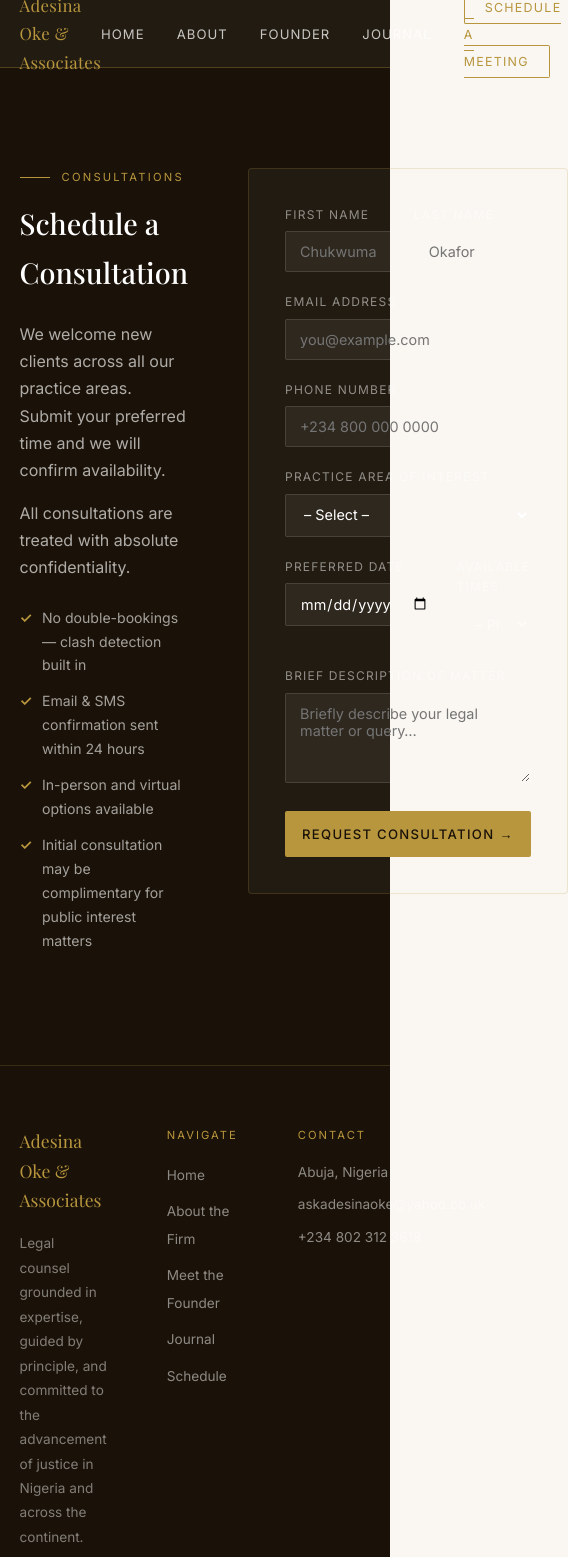
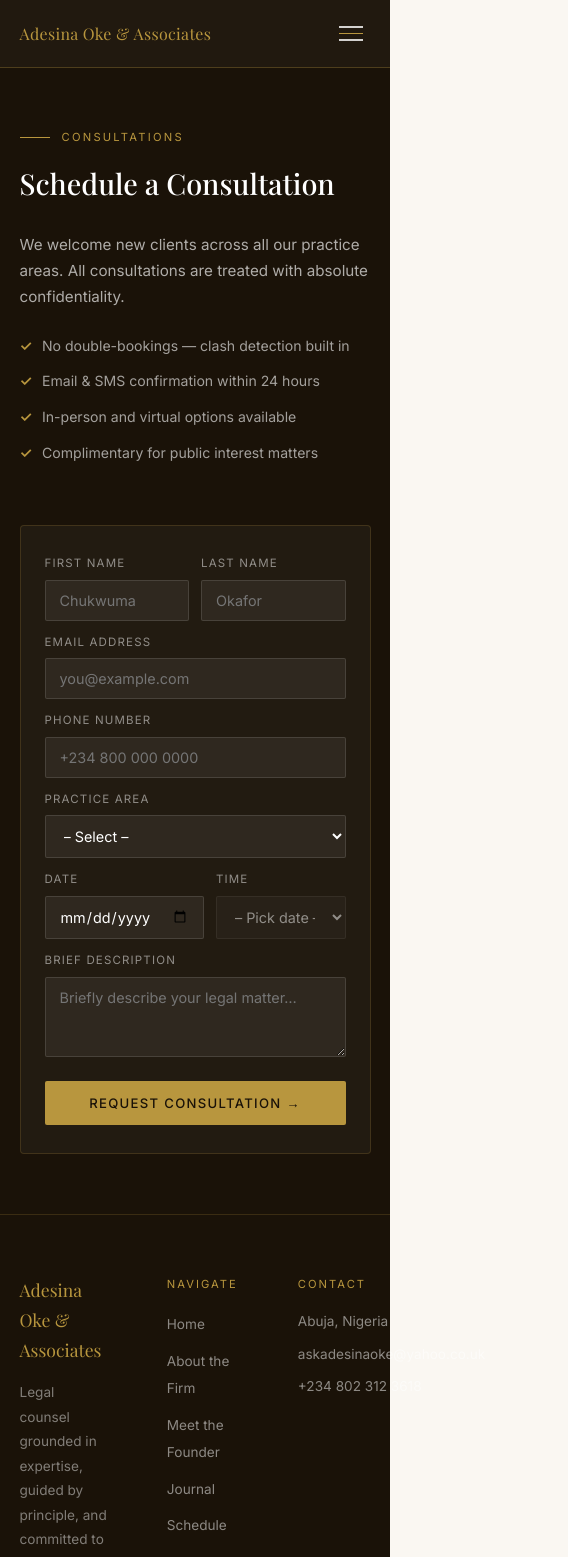
Before and after one commit to abdulsalamoke7-spec/adesina-oke-associates, a React (Vite) app in the folder adesina-oke/client/: page /schedule in a window 390 px wide. Shown: the top 1557 px of the page, 568 px wide, since content can reach past the window. Built offline with nearby package versions, Linux system fonts and the light colour scheme.

Commit message:
mobile optimization

```diff
--- a/adesina-oke/client/src/components/Navbar.jsx
+++ b/adesina-oke/client/src/components/Navbar.jsx
@@ -1,51 +1,10 @@
 import { useState, useEffect } from 'react'
 import { Link, useLocation } from 'react-router-dom'
-
-const styles = {
-  nav: {
-    position: 'fixed', top: 0, left: 0, right: 0, zIndex: 1000,
-    background: 'rgba(26,18,8,0.96)',
-    backdropFilter: 'blur(8px)',
-    borderBottom: '1px solid rgba(184,150,62,0.3)',
-    padding: '0 5vw',
-    display: 'flex', alignItems: 'center', justifyContent: 'space-between',
-    height: '68px',
-  },
-  logo: {
-    fontFamily: "'Playfair Display', serif",
-    color: '#B8963E',
-    fontSize: '1.05rem',
-    letterSpacing: '0.02em',
-    textDecoration: 'none',
-  },
-  links: {
-    display: 'flex', gap: '2rem', listStyle: 'none', alignItems: 'center',
-  },
-  link: {
-    color: 'rgba(255,255,255,0.75)',
-    textDecoration: 'none',
-    fontSize: '0.82rem',
-    letterSpacing: '0.08em',
-    textTransform: 'uppercase',
-    transition: 'color 0.2s',
-  },
-  cta: {
-    background: 'transparent',
-    border: '1px solid #B8963E',
-    color: '#B8963E',
-    padding: '8px 20px',
-    borderRadius: '2px',
-    fontSize: '0.78rem',
-    letterSpacing: '0.1em',
-    textTransform: 'uppercase',
-    transition: 'all 0.2s',
-    textDecoration: 'none',
-  },
-}
 
 export default function Navbar() {
   const location = useLocation()
   const [scrolled, setScrolled] = useState(false)
+  const [menuOpen, setMenuOpen] = useState(false)
 
   useEffect(() => {
     const onScroll = () => setScrolled(window.scrollY > 40)
@@ -53,34 +12,87 @@ export default function Navbar() {
     return () => window.removeEventListener('scroll', onScroll)
   }, [])
 
+  useEffect(() => { setMenuOpen(false) }, [location])
+
   const isActive = (path) => location.pathname === path
 
-  return (
-    <nav style={{ ...styles.nav, boxShadow: scrolled ? '0 2px 20px rgba(0,0,0,0.3)' : 'none' }}>
-      <Link to="/" style={styles.logo}>Adesina Oke &amp; Associates</Link>
-      <ul style={styles.links}>
-        {[
+  const navLinks = [
     { to: '/', label: 'Home' },
     { to: '/about', label: 'About' },
     { to: '/founder', label: 'Founder' },
     { to: '/journal', label: 'Journal' },
-        ].map(({ to, label }) => (
+  ]
+
+  return (
+    <>
+      <nav style={{
+        position: 'fixed', top: 0, left: 0, right: 0, zIndex: 1000,
+        background: 'rgba(26,18,8,0.97)',
+        backdropFilter: 'blur(8px)',
+        borderBottom: '1px solid rgba(184,150,62,0.3)',
+        padding: '0 5vw',
+        display: 'flex', alignItems: 'center', justifyContent: 'space-between',
+        height: '68px',
+        boxShadow: scrolled ? '0 2px 20px rgba(0,0,0,0.3)' : 'none',
+      }}>
+        <Link to="/" style={{ fontFamily: "'Playfair Display', serif", color: '#B8963E', fontSize: '1rem', letterSpacing: '0.02em', textDecoration: 'none', flexShrink: 0 }}>
+          Adesina Oke &amp; Associates
+        </Link>
+
+        <ul style={{ display: 'flex', gap: '2rem', listStyle: 'none', alignItems: 'center', margin: 0, padding: 0 }} className="desktop-nav">
+          {navLinks.map(({ to, label }) => (
             <li key={to}>
-            <Link
-              to={to}
-              style={{
-                ...styles.link,
-                color: isActive(to) ? '#B8963E' : 'rgba(255,255,255,0.75)',
-              }}
-            >
+              <Link to={to} style={{ color: isActive(to) ? '#B8963E' : 'rgba(255,255,255,0.75)', textDecoration: 'none', fontSize: '0.82rem', letterSpacing: '0.08em', textTransform: 'uppercase' }}>
                 {label}
               </Link>
             </li>
           ))}
           <li>
-          <Link to="/schedule" style={styles.cta}>Schedule a Meeting</Link>
+            <Link to="/schedule" style={{ background: 'transparent', border: '1px solid #B8963E', color: '#B8963E', padding: '8px 20px', borderRadius: '2px', fontSize: '0.78rem', letterSpacing: '0.1em', textTransform: 'uppercase', textDecoration: 'none' }}>
+              Schedule
+            </Link>
           </li>
         </ul>
+
+        <button
+          onClick={() => setMenuOpen(!menuOpen)}
+          className="hamburger"
+          style={{ background: 'none', border: 'none', cursor: 'pointer', padding: '8px', display: 'none', flexDirection: 'column', gap: '5px' }}
+          aria-label="Toggle menu"
+        >
+          <span style={{ display: 'block', width: '24px', height: '1.5px', background: 'rgba(255,255,255,0.8)', transition: 'all 0.2s', transform: menuOpen ? 'rotate(45deg) translate(4px, 4px)' : 'none' }} />
+          <span style={{ display: 'block', width: '24px', height: '1.5px', background: '#B8963E', opacity: menuOpen ? 0 : 1, transition: 'all 0.2s' }} />
+          <span style={{ display: 'block', width: '24px', height: '1.5px', background: 'rgba(255,255,255,0.8)', transition: 'all 0.2s', transform: menuOpen ? 'rotate(-45deg) translate(4px, -4px)' : 'none' }} />
+        </button>
       </nav>
+
+      {menuOpen && (
+        <div style={{
+          position: 'fixed', top: '68px', left: 0, right: 0, zIndex: 999,
+          background: 'rgba(26,18,8,0.98)',
+          borderBottom: '1px solid rgba(184,150,62,0.2)',
+          padding: '8px 0 20px',
+        }}>
+          {[...navLinks, { to: '/schedule', label: 'Schedule a Meeting' }].map(({ to, label }) => (
+            <Link key={to} to={to} style={{
+              display: 'block', padding: '14px 5vw',
+              color: isActive(to) ? '#B8963E' : 'rgba(255,255,255,0.8)',
+              textDecoration: 'none', fontSize: '0.88rem',
+              letterSpacing: '0.1em', textTransform: 'uppercase',
+              borderBottom: '1px solid rgba(255,255,255,0.05)',
+            }}>
+              {label}
+            </Link>
+          ))}
+        </div>
+      )}
+
+      <style>{`
+        @media (max-width: 768px) {
+          .desktop-nav { display: none !important; }
+          .hamburger { display: flex !important; }
+        }
+      `}</style>
+    </>
   )
 }
--- a/adesina-oke/client/src/pages/About.jsx
+++ b/adesina-oke/client/src/pages/About.jsx
@@ -1,28 +1,26 @@
 export default function About() {
   return (
     <div style={{ paddingTop: '68px' }}>
-      <section style={{ background: '#fff', padding: '100px 5vw' }}>
-        <div style={{ display: 'grid', gridTemplateColumns: '1fr 1fr', gap: '80px', alignItems: 'start', maxWidth: '1100px' }}>
+      <section style={{ background: '#fff', padding: '60px 5vw' }}>
+        <div style={{ maxWidth: '1100px' }}>
+          <div style={{ display: 'grid', gridTemplateColumns: 'repeat(auto-fit, minmax(280px,1fr))', gap: '48px', alignItems: 'start' }}>
             <div>
               <div style={{ fontSize: '0.7rem', letterSpacing: '0.2em', textTransform: 'uppercase', color: '#B8963E', marginBottom: '0.75rem', display: 'flex', alignItems: 'center', gap: '12px' }}>
                 <span style={{ width: '30px', height: '1px', background: '#B8963E', display: 'block' }} />
                 The Firm
               </div>
-            <h1 style={{ fontFamily: "'Playfair Display', serif", fontSize: 'clamp(1.8rem,3vw,2.6rem)', fontWeight: 500, color: '#1A1208', marginBottom: '1.5rem' }}>
+              <h1 style={{ fontFamily: "'Playfair Display', serif", fontSize: 'clamp(1.6rem,4vw,2.6rem)', fontWeight: 500, color: '#1A1208', marginBottom: '1.5rem' }}>
                 A Legacy of Law in Service of Society
               </h1>
               <p style={{ color: '#6B5C42', marginBottom: '1.25rem', fontSize: '0.97rem' }}>
                 Adesina Oke & Associates is a Nigerian law firm rooted in the belief that the practice of law carries a social responsibility — to individuals, to institutions, and to the fabric of democracy itself.
               </p>
               <p style={{ color: '#6B5C42', marginBottom: '1.25rem', fontSize: '0.97rem' }}>
-              We provide rigorous legal counsel informed by years of engagement with governance, civil society, and international advocacy frameworks. Our work spans civil litigation, corporate advisory, regulatory compliance, and policy-facing legal work.
+                We provide rigorous legal counsel informed by years of engagement with governance, civil society, and international advocacy frameworks.
               </p>
-            <blockquote style={{ fontFamily: "'Cormorant Garamond', serif", fontSize: '1.4rem', fontStyle: 'italic', color: '#3D3020', borderLeft: '2px solid #B8963E', paddingLeft: '1.5rem', margin: '2rem 0', lineHeight: 1.6 }}>
+              <blockquote style={{ fontFamily: "'Cormorant Garamond', serif", fontSize: 'clamp(1.1rem,3vw,1.4rem)', fontStyle: 'italic', color: '#3D3020', borderLeft: '2px solid #B8963E', paddingLeft: '1.5rem', margin: '2rem 0', lineHeight: 1.6 }}>
                 "Justice is not merely a legal outcome — it is a standard of governance to which every institution must be held."
               </blockquote>
-            <p style={{ color: '#6B5C42', fontSize: '0.97rem' }}>
-              We bring that standard to every matter we handle, large or small.
-            </p>
             </div>
 
             <div>
@@ -47,6 +45,7 @@ export default function About() {
               ))}
             </div>
           </div>
+        </div>
       </section>
     </div>
   )
--- a/adesina-oke/client/src/pages/Schedule.jsx
+++ b/adesina-oke/client/src/pages/Schedule.jsx
@@ -10,17 +10,6 @@ const AREAS = [
   'Other',
 ]
 
-function Field({ label, children }) {
-  return (
-    <div style={{ marginBottom: '1.25rem' }}>
-      <label style={{ display: 'block', fontSize: '0.75rem', letterSpacing: '0.1em', textTransform: 'uppercase', color: 'rgba(255,255,255,0.5)', marginBottom: '6px' }}>
-        {label}
-      </label>
-      {children}
-    </div>
-  )
-}
-
 const inputStyle = {
   width: '100%', background: 'rgba(255,255,255,0.06)', border: '1px solid rgba(255,255,255,0.12)',
   color: '#fff', padding: '11px 14px', borderRadius: '2px', fontSize: '0.9rem', outline: 'none',
@@ -29,14 +18,12 @@ const inputStyle = {
 
 export default function Schedule() {
   const today = new Date().toISOString().split('T')[0]
-
   const [form, setForm] = useState({ firstName: '', lastName: '', email: '', phone: '', area: '', date: '', time: '', matter: '' })
   const [availableSlots, setAvailableSlots] = useState([])
   const [loadingSlots, setLoadingSlots] = useState(false)
   const [submitting, setSubmitting] = useState(false)
-  const [message, setMessage] = useState(null) // { type: 'success'|'error', text }
+  const [message, setMessage] = useState(null)
 
-  // Fetch available slots whenever date changes
   useEffect(() => {
     if (!form.date) { setAvailableSlots([]); return }
     setLoadingSlots(true)
@@ -55,47 +42,35 @@ export default function Schedule() {
       setMessage({ type: 'error', text: 'Please complete all required fields.' })
       return
     }
-    setSubmitting(true)
-    setMessage(null)
+    setSubmitting(true); setMessage(null)
     try {
       await api.post('/meetings', form)
-      setMessage({ type: 'success', text: `Thank you, ${firstName}. Your consultation request for ${new Date(date).toLocaleDateString('en-GB', { day: 'numeric', month: 'long', year: 'numeric' })} at ${time} has been received. We will confirm shortly.` })
+      setMessage({ type: 'success', text: `Thank you, ${firstName}. Your consultation request for ${new Date(date).toLocaleDateString('en-GB', { day: 'numeric', month: 'long', year: 'numeric' })} at ${time} has been received.` })
       setForm({ firstName: '', lastName: '', email: '', phone: '', area: '', date: '', time: '', matter: '' })
       setAvailableSlots([])
     } catch (err) {
       setMessage({ type: 'error', text: err.response?.data?.error || 'Something went wrong. Please try again.' })
-    } finally {
-      setSubmitting(false)
-    }
+    } finally { setSubmitting(false) }
   }
 
   return (
     <div style={{ paddingTop: '68px' }}>
-      <section style={{ background: '#1A1208', padding: '100px 5vw' }}>
-        <div style={{ display: 'grid', gridTemplateColumns: '1fr 1fr', gap: '60px', alignItems: 'start', maxWidth: '1000px' }}>
+      <section style={{ background: '#1A1208', padding: '60px 5vw', minHeight: 'calc(100vh - 68px)' }}>
+        <div style={{ display: 'grid', gridTemplateColumns: 'repeat(auto-fit, minmax(280px,1fr))', gap: '48px', alignItems: 'start', maxWidth: '1000px' }}>
 
-          {/* Left */}
           <div>
             <div style={{ fontSize: '0.7rem', letterSpacing: '0.2em', textTransform: 'uppercase', color: '#B8963E', marginBottom: '0.75rem', display: 'flex', alignItems: 'center', gap: '12px' }}>
               <span style={{ width: '30px', height: '1px', background: '#B8963E', display: 'block' }} />
               Consultations
             </div>
-            <h1 style={{ fontFamily: "'Playfair Display',serif", fontSize: 'clamp(1.8rem,3vw,2.6rem)', fontWeight: 500, color: '#fff', marginBottom: '1.5rem' }}>
-              Schedule a<br />Consultation
+            <h1 style={{ fontFamily: "'Playfair Display',serif", fontSize: 'clamp(1.8rem,5vw,2.6rem)', fontWeight: 500, color: '#fff', marginBottom: '1.5rem' }}>
+              Schedule a Consultation
             </h1>
-            <p style={{ color: 'rgba(255,255,255,0.65)', marginBottom: '1rem' }}>
-              We welcome new clients across all our practice areas. Submit your preferred time and we will confirm availability.
+            <p style={{ color: 'rgba(255,255,255,0.65)', marginBottom: '1rem', fontSize: '0.95rem' }}>
+              We welcome new clients across all our practice areas. All consultations are treated with absolute confidentiality.
             </p>
-            <p style={{ color: 'rgba(255,255,255,0.65)', marginBottom: '1.5rem' }}>
-              All consultations are treated with absolute confidentiality.
-            </p>
-            <ul style={{ listStyle: 'none' }}>
-              {[
-                'No double-bookings — clash detection built in',
-                'Email & SMS confirmation sent within 24 hours',
-                'In-person and virtual options available',
-                'Initial consultation may be complimentary for public interest matters',
-              ].map((item, i) => (
+            <ul style={{ listStyle: 'none', marginTop: '1.5rem' }}>
+              {['No double-bookings — clash detection built in', 'Email & SMS confirmation within 24 hours', 'In-person and virtual options available', 'Complimentary for public interest matters'].map((item, i) => (
                 <li key={i} style={{ display: 'flex', alignItems: 'flex-start', gap: '10px', color: 'rgba(255,255,255,0.6)', fontSize: '0.88rem', marginBottom: '0.75rem' }}>
                   <span style={{ color: '#B8963E', fontWeight: 600, flexShrink: 0 }}>✓</span> {item}
                 </li>
@@ -103,74 +78,60 @@ export default function Schedule() {
             </ul>
           </div>
 
-          {/* Form */}
-          <div style={{ background: 'rgba(255,255,255,0.04)', border: '1px solid rgba(184,150,62,0.2)', borderRadius: '4px', padding: '36px' }}>
+          <div style={{ background: 'rgba(255,255,255,0.04)', border: '1px solid rgba(184,150,62,0.2)', borderRadius: '4px', padding: '28px 24px' }}>
             {message && (
-              <div style={{
-                padding: '12px 16px', borderRadius: '2px', fontSize: '0.85rem', marginBottom: '1.25rem',
-                background: message.type === 'success' ? 'rgba(30,120,70,0.2)' : 'rgba(180,40,40,0.2)',
-                color: message.type === 'success' ? '#6dd9a0' : '#f4a0a0',
-                border: `1px solid ${message.type === 'success' ? 'rgba(30,120,70,0.3)' : 'rgba(180,40,40,0.3)'}`,
-              }}>
+              <div style={{ padding: '12px 16px', borderRadius: '2px', fontSize: '0.85rem', marginBottom: '1.25rem', background: message.type === 'success' ? 'rgba(30,120,70,0.2)' : 'rgba(180,40,40,0.2)', color: message.type === 'success' ? '#6dd9a0' : '#f4a0a0', border: `1px solid ${message.type === 'success' ? 'rgba(30,120,70,0.3)' : 'rgba(180,40,40,0.3)'}` }}>
                 {message.text}
               </div>
             )}
 
             <div style={{ display: 'grid', gridTemplateColumns: '1fr 1fr', gap: '12px' }}>
-              <Field label="First Name">
-                <input style={inputStyle} value={form.firstName} onChange={e => set('firstName', e.target.value)} placeholder="Chukwuma" />
-              </Field>
-              <Field label="Last Name">
-                <input style={inputStyle} value={form.lastName} onChange={e => set('lastName', e.target.value)} placeholder="Okafor" />
-              </Field>
+              {[['firstName','First Name','Chukwuma'],['lastName','Last Name','Okafor']].map(([key, label, ph]) => (
+                <div key={key} style={{ marginBottom: '0' }}>
+                  <label style={{ display: 'block', fontSize: '0.72rem', letterSpacing: '0.1em', textTransform: 'uppercase', color: 'rgba(255,255,255,0.5)', marginBottom: '6px' }}>{label}</label>
+                  <input style={inputStyle} value={form[key]} onChange={e => set(key, e.target.value)} placeholder={ph} />
+                </div>
+              ))}
             </div>
 
-            <Field label="Email Address">
-              <input style={inputStyle} type="email" value={form.email} onChange={e => set('email', e.target.value)} placeholder="you@example.com" />
-            </Field>
+            {[
+              { key: 'email', label: 'Email Address', type: 'email', ph: 'you@example.com' },
+              { key: 'phone', label: 'Phone Number', type: 'tel', ph: '+234 800 000 0000' },
+            ].map(({ key, label, type, ph }) => (
+              <div key={key} style={{ marginTop: '12px' }}>
+                <label style={{ display: 'block', fontSize: '0.72rem', letterSpacing: '0.1em', textTransform: 'uppercase', color: 'rgba(255,255,255,0.5)', marginBottom: '6px' }}>{label}</label>
+                <input style={inputStyle} type={type} value={form[key]} onChange={e => set(key, e.target.value)} placeholder={ph} />
+              </div>
+            ))}
 
-            <Field label="Phone Number">
-              <input style={inputStyle} type="tel" value={form.phone} onChange={e => set('phone', e.target.value)} placeholder="+234 800 000 0000" />
-            </Field>
-
-            <Field label="Practice Area of Interest">
+            <div style={{ marginTop: '12px' }}>
+              <label style={{ display: 'block', fontSize: '0.72rem', letterSpacing: '0.1em', textTransform: 'uppercase', color: 'rgba(255,255,255,0.5)', marginBottom: '6px' }}>Practice Area</label>
               <select style={{ ...inputStyle, cursor: 'pointer' }} value={form.area} onChange={e => set('area', e.target.value)}>
                 <option value="">– Select –</option>
                 {AREAS.map(a => <option key={a} value={a} style={{ background: '#1A1208' }}>{a}</option>)}
               </select>
-            </Field>
+            </div>
 
-            <div style={{ display: 'grid', gridTemplateColumns: '1fr 1fr', gap: '12px' }}>
-              <Field label="Preferred Date">
+            <div style={{ display: 'grid', gridTemplateColumns: '1fr 1fr', gap: '12px', marginTop: '12px' }}>
+              <div>
+                <label style={{ display: 'block', fontSize: '0.72rem', letterSpacing: '0.1em', textTransform: 'uppercase', color: 'rgba(255,255,255,0.5)', marginBottom: '6px' }}>Date</label>
                 <input style={inputStyle} type="date" min={today} value={form.date} onChange={e => set('date', e.target.value)} />
-              </Field>
-              <Field label={loadingSlots ? 'Loading slots…' : 'Available Times'}>
-                <select
-                  style={{ ...inputStyle, cursor: availableSlots.length ? 'pointer' : 'not-allowed', opacity: availableSlots.length ? 1 : 0.5 }}
-                  value={form.time}
-                  onChange={e => set('time', e.target.value)}
-                  disabled={!availableSlots.length || loadingSlots}
-                >
-                  <option value="">{form.date ? (availableSlots.length ? '– Select –' : 'No slots available') : '– Pick date first –'}</option>
+              </div>
+              <div>
+                <label style={{ display: 'block', fontSize: '0.72rem', letterSpacing: '0.1em', textTransform: 'uppercase', color: 'rgba(255,255,255,0.5)', marginBottom: '6px' }}>{loadingSlots ? 'Loading…' : 'Time'}</label>
+                <select style={{ ...inputStyle, cursor: availableSlots.length ? 'pointer' : 'not-allowed', opacity: availableSlots.length ? 1 : 0.5 }} value={form.time} onChange={e => set('time', e.target.value)} disabled={!availableSlots.length || loadingSlots}>
+                  <option value="">{form.date ? (availableSlots.length ? '– Select –' : 'No slots') : '– Pick date –'}</option>
                   {availableSlots.map(t => <option key={t} value={t} style={{ background: '#1A1208' }}>{t}</option>)}
                 </select>
-              </Field>
+              </div>
             </div>
 
-            <Field label="Brief Description of Matter">
-              <textarea
-                style={{ ...inputStyle, resize: 'vertical', minHeight: '90px' }}
-                value={form.matter}
-                onChange={e => set('matter', e.target.value)}
-                placeholder="Briefly describe your legal matter or query…"
-              />
-            </Field>
+            <div style={{ marginTop: '12px' }}>
+              <label style={{ display: 'block', fontSize: '0.72rem', letterSpacing: '0.1em', textTransform: 'uppercase', color: 'rgba(255,255,255,0.5)', marginBottom: '6px' }}>Brief Description</label>
+              <textarea style={{ ...inputStyle, resize: 'vertical', minHeight: '80px' }} value={form.matter} onChange={e => set('matter', e.target.value)} placeholder="Briefly describe your legal matter…" />
+            </div>
 
-            <button
-              onClick={handleSubmit}
-              disabled={submitting}
-              style={{ width: '100%', padding: '15px', background: submitting ? '#8a6f2e' : '#B8963E', color: '#1A1208', border: 'none', borderRadius: '2px', fontSize: '0.82rem', letterSpacing: '0.1em', textTransform: 'uppercase', fontWeight: 500, cursor: submitting ? 'not-allowed' : 'pointer', transition: 'background 0.2s' }}
-            >
+            <button onClick={handleSubmit} disabled={submitting} style={{ width: '100%', padding: '14px', marginTop: '16px', background: submitting ? '#8a6f2e' : '#B8963E', color: '#1A1208', border: 'none', borderRadius: '2px', fontSize: '0.82rem', letterSpacing: '0.1em', textTransform: 'uppercase', fontWeight: 500, cursor: submitting ? 'not-allowed' : 'pointer' }}>
               {submitting ? 'Submitting…' : 'Request Consultation →'}
             </button>
           </div>
```
Also changed, not shown: adesina-oke/client/src/pages/Founder.jsx (+9 -14 lines), adesina-oke/client/src/pages/Home.jsx (+15 -24 lines). Lines whose indentation alone changed are shown as unchanged.
